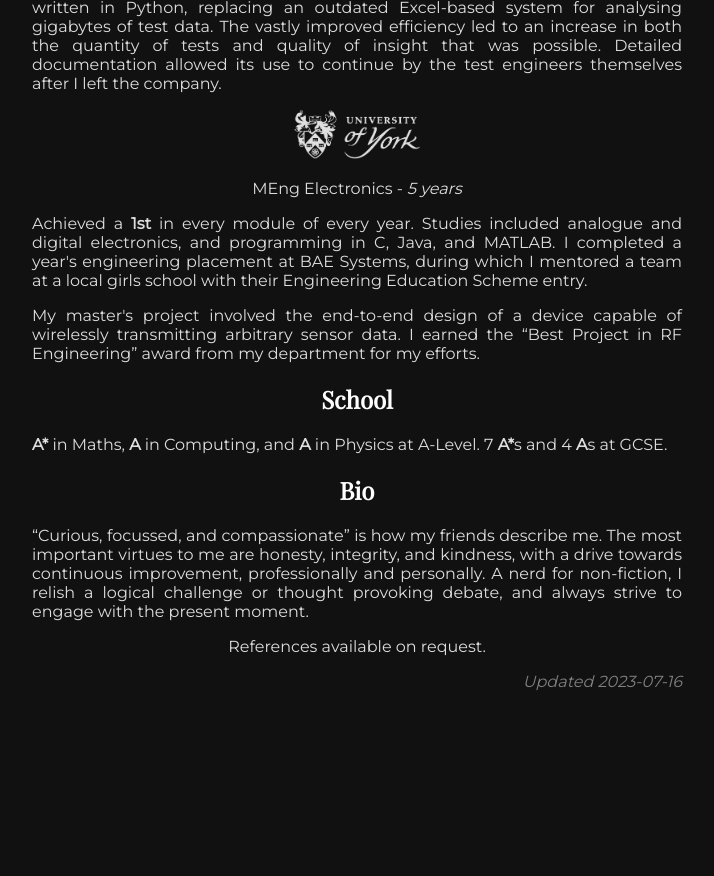
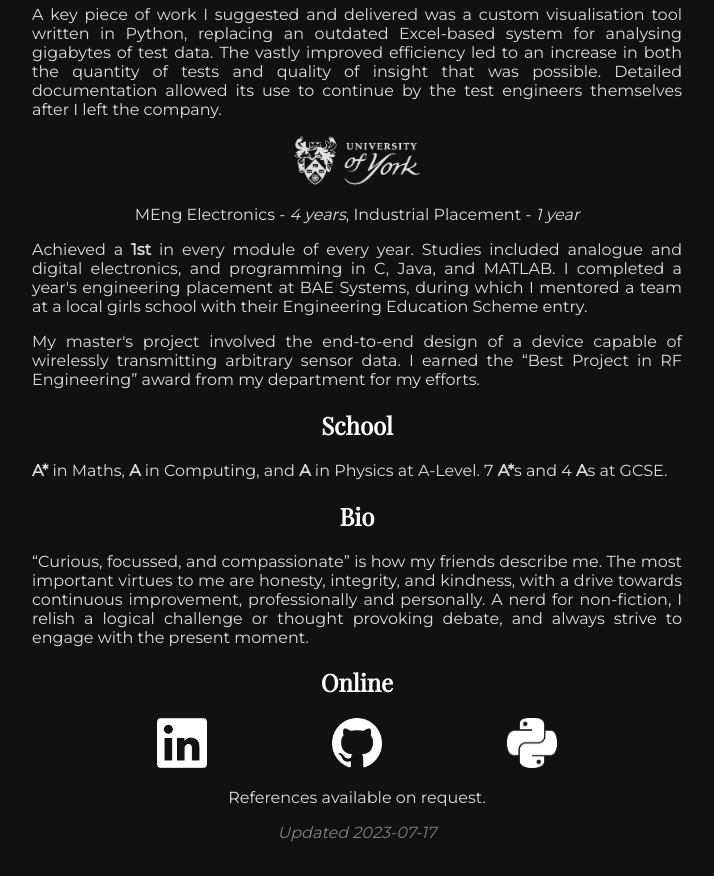
Before and after one commit to jackmehmet/jackmehmet.github.io, a plain HTML site: page index.html in a window 1280 px wide. Shown: the part 1812-2688 px from the top of the page, without its empty margins (283-997 px from the left). Before the commit the page ends 2519 px from the top, so only its background shows below. Drawn offline with nearby package versions, Linux system fonts and the light colour scheme.

Commit message:
Add links for online profiles

```diff
--- a/index.html
+++ b/index.html
@@ -10,33 +10,31 @@
     <link href='https://fonts.googleapis.com/css?family=Montserrat' rel='stylesheet'>
     <link href='https://fonts.googleapis.com/css?family=Playfair Display' rel='stylesheet'>
     <style>
-      *
-      {
+      * {
         background-color: #111;
       }
-      body
-      {
+      body {
         margin-left: auto;
         margin-right: auto;
         max-width: min(80%, 650px);
       }
-      p
-      {
+      p {
         font-family: Montserrat, Helvetica, sans-serif;
         color: #ddd;
         text-align: justify;
       }
-      a
-      {
+      a {
         color: cyan;
         text-decoration: none;
       }
-      a:hover
-      {
+      a:hover {
         text-decoration: underline;
       }
-      h1, h2
-      {
+      a img:hover {
+        text-decoration: none;
+        filter: grayscale(100%) sepia(100%) hue-rotate(150deg) saturate(500%) blur(1px);
+      }
+      h1, h2 {
         font-family: 'Playfair Display', 'Times New Roman', Times, serif;
         text-align: center;
         color: white;
@@ -45,14 +43,17 @@
   </head>
   <body>
     <!-- <script src="https://cdn.jsdelivr.net/npm/bootstrap@5.3.0/dist/js/bootstrap.bundle.min.js" integrity="sha384-geWF76RCwLtnZ8qwWowPQNguL3RmwHVBC9FhGdlKrxdiJJigb/j/68SIy3Te4Bkz" crossorigin="anonymous"></script> -->
+    <br>
+
     <p style="text-align: center">
       <img src="assets/profile.png" style="height: 200px; border-radius: 50%; filter: drop-shadow(0px 0px 10px white);" alt="Profile picture">
     </p>
+
     <h1>
       Jack Mehmet
     </h1>
     <p style="text-align: center;">
-      <b>t</b>: 07570 803702, <b>e</b>: <a href="mailto:jax7er@gmail.com">jax7er@gmail.com</a>, <b>in</b>: <a href="https://www.linkedin.com/in/jackmehmet/">jackmehmet</a>
+      <b>t</b>: 07570 803702 | <b>e</b>: <a href="mailto:jax7er@gmail.com">jax7er@gmail.com</a>
     </p>
     <p>
       4+ years industry experience at companies from 10s to 1,000s of people, combined with deep-rooted care for my work and colleagues makes me an engaged and productive member of any team.
@@ -62,13 +63,14 @@
       My ideal working culture is one that nurtures continuous personal development, technical exploration and cross-team collaboration.
       I take a moderate stance on “technical debt”, striving to find the balances between upfront design/failing fast, iteration/waste, and diligence/risk.
     </p>
+
     <p style="text-align: center">
       <a href="https://www.mytos.bio/">
         <img src="assets/mytos.png" style="height: 50px" alt="Mytos">
       </a>
     </p>
     <p style="text-align: center">
-      <b>~30 people</b>, Electronic Engineer - <i>5 months</i>
+      <b>~30 people</b> | Electronic Engineer - <i>5 months</i>
     <p>
       Onboarding quickly was important in the rapidly evolving environment at Mytos, whether learning how to use new software or understanding the user stories and international standards that were driving requirements.
       Being the only electronic engineer at my level meant a wide variety of technical and organisational work with new challenges daily.
@@ -82,13 +84,14 @@
       Shining a light on areas of personal and professional improvement with a regular cadence allowed me to consciously improve my cross-team communication and leadership skills.
       I was consistently praised by colleagues for my attention to detail, knowledge of EE principles, and enthusiasm towards my work.
     </p>
+
     <p style="text-align: center">
       <a href="https://www.afcenergy.com/">
         <img src="assets/afc-energy.png" style="height: 50px" alt="AFC Energy">
       </a>
     </p>
     <p style="text-align: center;">
-      <b>~100 people</b>, Embedded Engineer - <i>1 year</i>
+      <b>~100 people</b> | Embedded Engineer - <i>1 year</i>
     </p>
     <p>
       Having joined AFC Energy during a period of rapid growth, there were ample opportunities to develop my skills.
@@ -106,13 +109,14 @@
       As the only representative from the electronics team present, I was responsible for data monitoring, problem solving of all electrical issues, including diagnosing an earthing issue with the site's own mains power distribution, and being the main knowledge holder for generator operation.
       This experience reinforced my passion for hands-on and tangibly beneficial work for the customer.
     </p>
+
     <p style="text-align: center">
       <a href="https://www.dyson.co.uk/">
         <img src="assets/dyson.svg" style="height: 50px" alt="Dyson">
       </a>
     </p>
     <p style="text-align: center;">
-      <b>~10,000 people</b>, Sensors Engineer - <i>2 years</i>, Graduate Engineer - <i>1 year</i>
+      <b>~10,000 people</b> | Sensors Engineer - <i>2 years</i>, Graduate Engineer - <i>1 year</i>
     </p>
     <p>
       At Dyson, I worked on technical design tasks across the full lifecycle of products, which gave me an appreciation of the value of investing time upfront and catching issues early.
@@ -124,13 +128,14 @@
       The vastly improved efficiency led to an increase in both the quantity of tests and quality of insight that was possible.
       Detailed documentation allowed its use to continue by the test engineers themselves after I left the company.
     </p>
+
     <p style="text-align: center">
       <a href="https://www.york.ac.uk/">
         <img src="assets/university-of-york.png" style="height: 50px" alt="University of York">
       </a>
     </p>
     <p style="text-align: center;">
-      MEng Electronics - <i>5 years</i>
+      MEng Electronics - <i>4 years</i>, Industrial Placement - <i>1 year</i>
     </p>
     <p>
       Achieved a <b>1st</b> in every module of every year.
@@ -141,6 +146,7 @@
       My master's project involved the end-to-end design of a device capable of wirelessly transmitting arbitrary sensor data.
       I earned the “Best Project in RF Engineering” award from my department for my efforts.
     </p>
+
     <h2>
       School
     </h2>
@@ -156,11 +162,30 @@
       The most important virtues to me are honesty, integrity, and kindness, with a drive towards continuous improvement, professionally and personally.
       A nerd for non-fiction, I relish a logical challenge or thought provoking debate, and always strive to engage with the present moment.
     </p>
+
+    <h2>
+      Online
+    </h2>
+    <p style="display: flex; justify-content: space-evenly">
+      <a href="https://www.linkedin.com/in/jackmehmet/">
+        <img src="assets/linkedin.png" alt="LinkedIn profile" style="height: 50px">
+      </a>
+      <a href="https://github.com/jax7er">
+        <img src="assets/github.png" alt="Github profile" style="height: 50px">
+      </a>
+      <a href="https://www.jax7er.com/">
+        <img src="assets/python.png" alt="Python projects" style="height: 50px">
+      </a>
+    </p>
+
     <p style="text-align: center;">
       References available on request.
     </p>
-    <p style="text-align: right; color: grey;">
-      <i>Updated 2023-07-16</i>
+
+    <p style="text-align: center; color: grey;">
+      <i>Updated 2023-07-17</i>
     </p>
+
+    <br>
   </body>
 </html>
```
Also changed, not shown: assets/github.png (added), assets/linkedin.png (added), assets/python.png (added).
